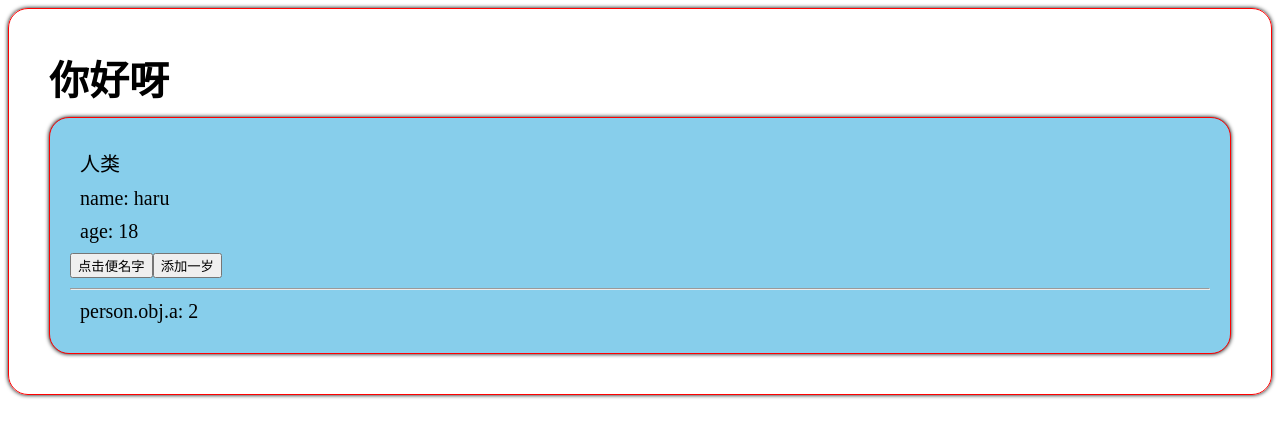
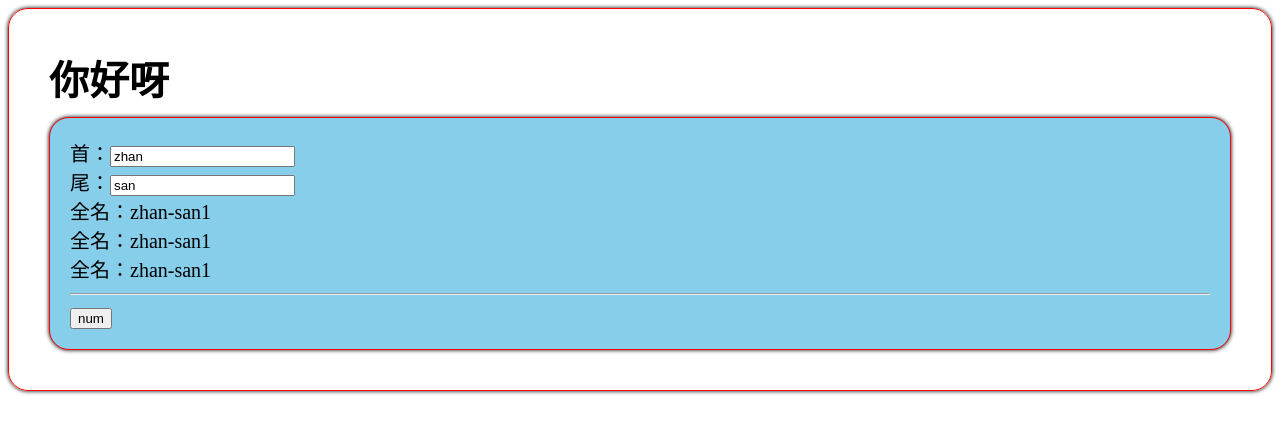
Before and after one commit to zengfantaoGit/vue3-typescript-, a Vue app: page / in a window 1280 px wide. Shown: the top 438 px of the page. Built offline with nearby package versions, Linux system fonts and the light colour scheme; the HTML template or start-up script is replaced by a standard one.

Commit message:
computed计算属性

```diff
--- a/src/components/Person.vue
+++ b/src/components/Person.vue
@@ -1,66 +1,46 @@
 <template>
   <div class="person">
-    <div>
-      人类
-    </div>
-<!--    模板中不需要访问value属性-->
-    <div>name: {{person.name}}</div>
-    <div>age: {{person.age}}</div>
-    <button @click="setName">点击便名字</button>
-    <button @click="setAge">添加一岁</button>
+    <label for="first">首：</label>
+    <input type="text" v-model="firstName" id="fo=first"><br>
+    <label for="first">尾：</label>
+    <input type="text" v-model="LastName" id="fo=first"><br>
+    全名：{{fullName}}<br>
+    全名：{{fullName}}<br>
+    全名：{{fullName}}<br>
     <hr>
-    <div>person.obj.a: {{person.obj.a}}</div>
+    <button @click="setNum">num</button>
   </div>
 </template>
 
 
+<script lang="ts" setup name="Person">
+  // 引入computed计算属性函数
+  import {ref, computed} from "vue";
+  let firstName = ref('zhan')
+  let LastName = ref('san')
+  let num = 1
 
+  //修改了num但计算属性无变化.不会触发computed计算属性判断
+  function setNum() {
+    num += 1
+    console.log(num)
+  }
 
+  // 若计算属性只携带一个函数，则该函数作为计算属性的getter，且fullName为只读属性
+  // 且计算属性具有缓存机制，在多次调用计算属性时会判断当前引用的（响应式数据）是否发生变化,若没有则会返回原先的缓存值，减少调用次数
+  // let fullName = computed(() => {
+  //   return firstName.value + '-' + LastName.value + num
+  // })
 
-
-
-<script lang="ts" setup name="Person">
-    // 作用：将一个响应式对象中的每一个属性，转换为ref对象。且对象中的value与原响应式对象的相同属性引用相同
-    import {reactive,ref,toRefs} from 'vue'
-
-    const person = reactive({
-      name: 'haru',
-      age: 18,
-      obj: {
-        a: 2
-      }
-    })
-
-    // let {name, age, obj} = person
-    // // haru 18 (直接使用解构赋值可以拿到响应式对象的值。
-    // console.log(name,age,obj)
-    //
-    // function setAge() {
-    //   age += 1
-    //   obj.a += 2
-    //   // 但这里的age只是拿到了person.age的值，无法一同修改
-    //   console.log(age,person.age)
-    //   // 解构赋值只是做到了浅拷贝。只拷贝了引用的值，所以对于对象obj内部的a值能做到一并修改
-    //   console.log(obj.a,person.obj.a)
-    // }
-
-    // toRefs会将一个响应式对象内部的所有键值对都会变成一对refImpl，且对应引用的地址相同
-    let {name,age,obj} = toRefs(person)
-    // ObjectRefImpl对象
-    console.log(name,age,obj)
-    function setName() {
-      name.value = '梨花'
+  // 此时的fullName计算属性即可读取，也可以写入
+  let fullName = computed({
+    set(val) {
+      console.log(val)
+    },
+    get() {
+      return firstName.value + '-' + LastName.value + num
     }
-
-    function setAge() {
-      age.value += 1
-      obj.value.a += 2
-      // 此时age.value的值能与person.age的值做到同步
-      console.log(age.value,person.age)
-      console.log(obj.value.a,person.obj.a)
-    }
-
-
+  })
 </script>
 
 <style scoped>
```
